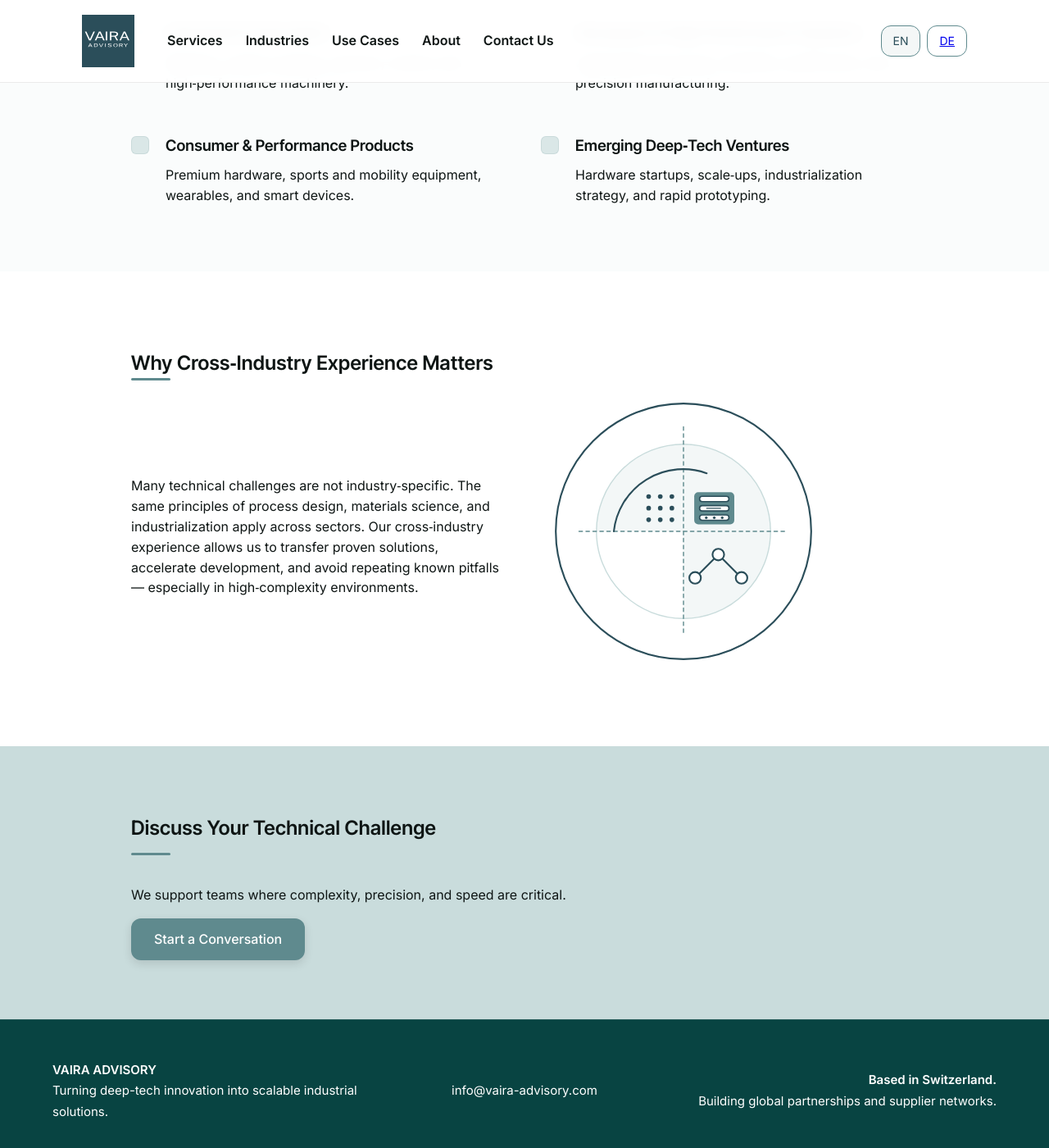
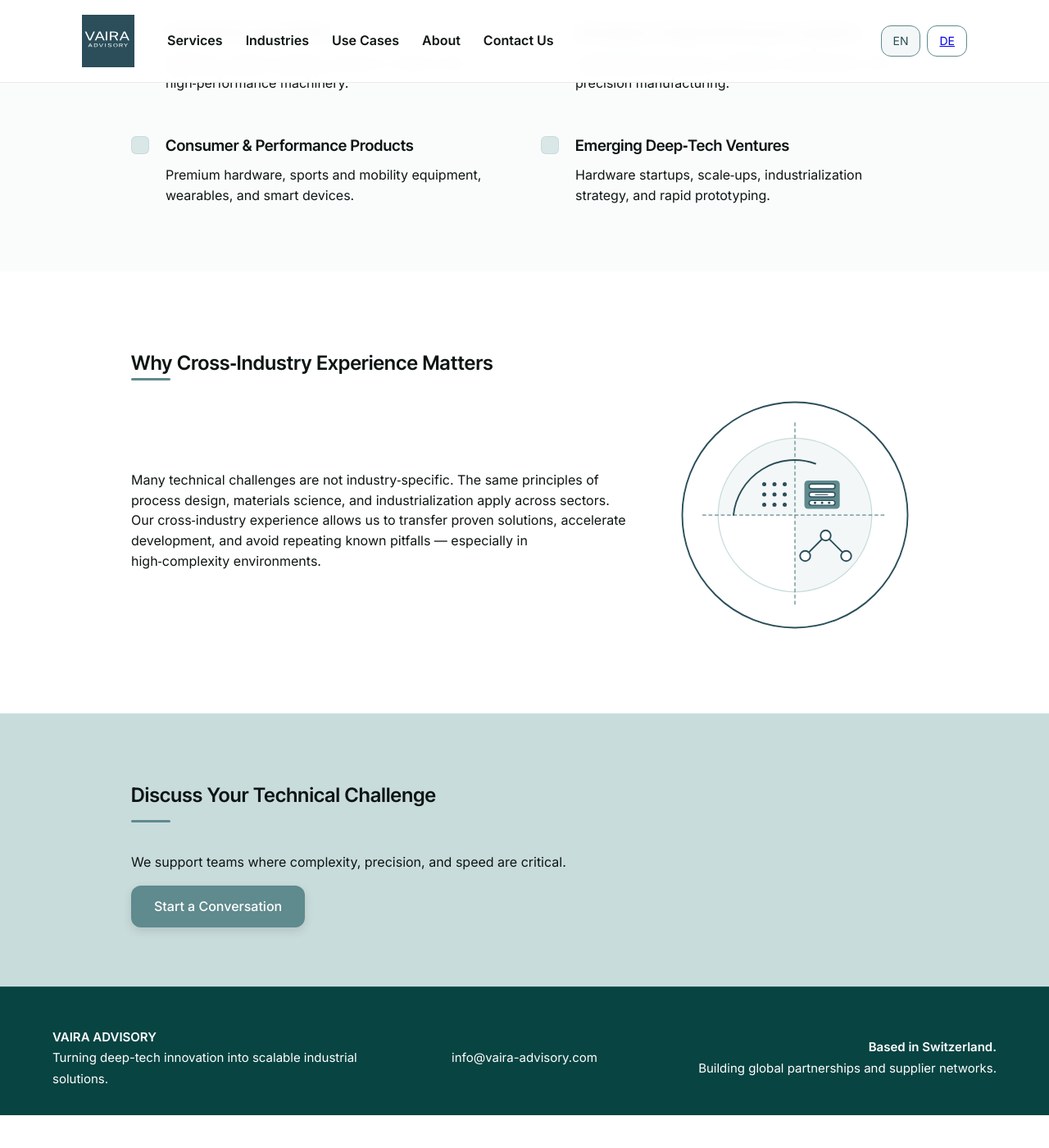
Before and after one commit to raphaelheeb/vaira-advisory, a Jekyll site: the page built from industries/index.html, in a window 1280 px wide and 1400 px high, scrolled down 1357 px. Shown: the whole window at 82% size. Built offline with Jekyll 4.4.1, drawn with Linux system fonts in a browser that asks for light colours; after the commit the page ends 2717 px from its top, so only the background shows below that.

Commit message:
Update styles.css

```diff
--- a/assets/css/styles.css
+++ b/assets/css/styles.css
@@ -926,14 +926,6 @@
   padding-bottom: 72px !important;
 }
 
-/* Grid layout */
-#industries-why .split {
-  display: grid;
-  grid-template-columns: 1fr 1fr;
-  gap: 48px !important;
-  align-items: center !important;   /* CENTER illustration to text block */
-}
-
 /* Illustration sizing */
 #industries-why .illustration-container svg {
   max-width: 340px !important;      /* slightly smaller, balanced */
```
